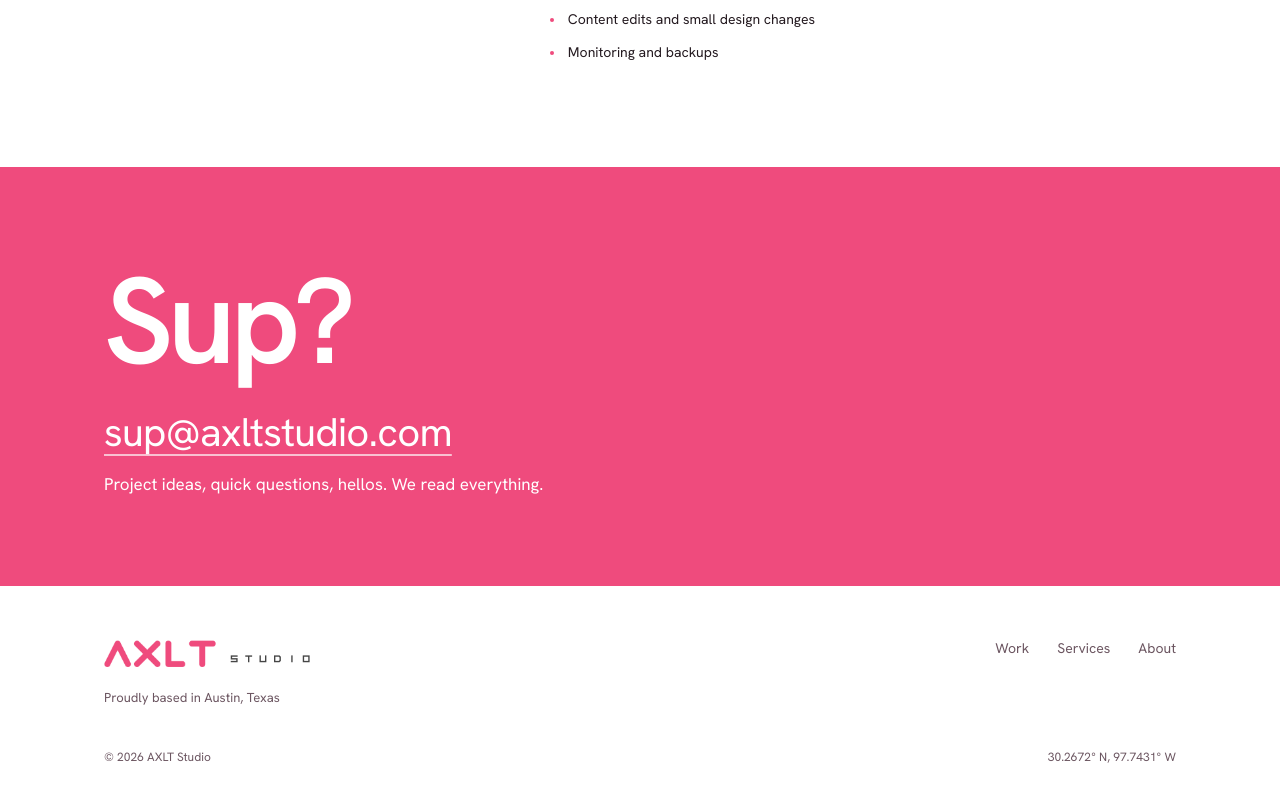
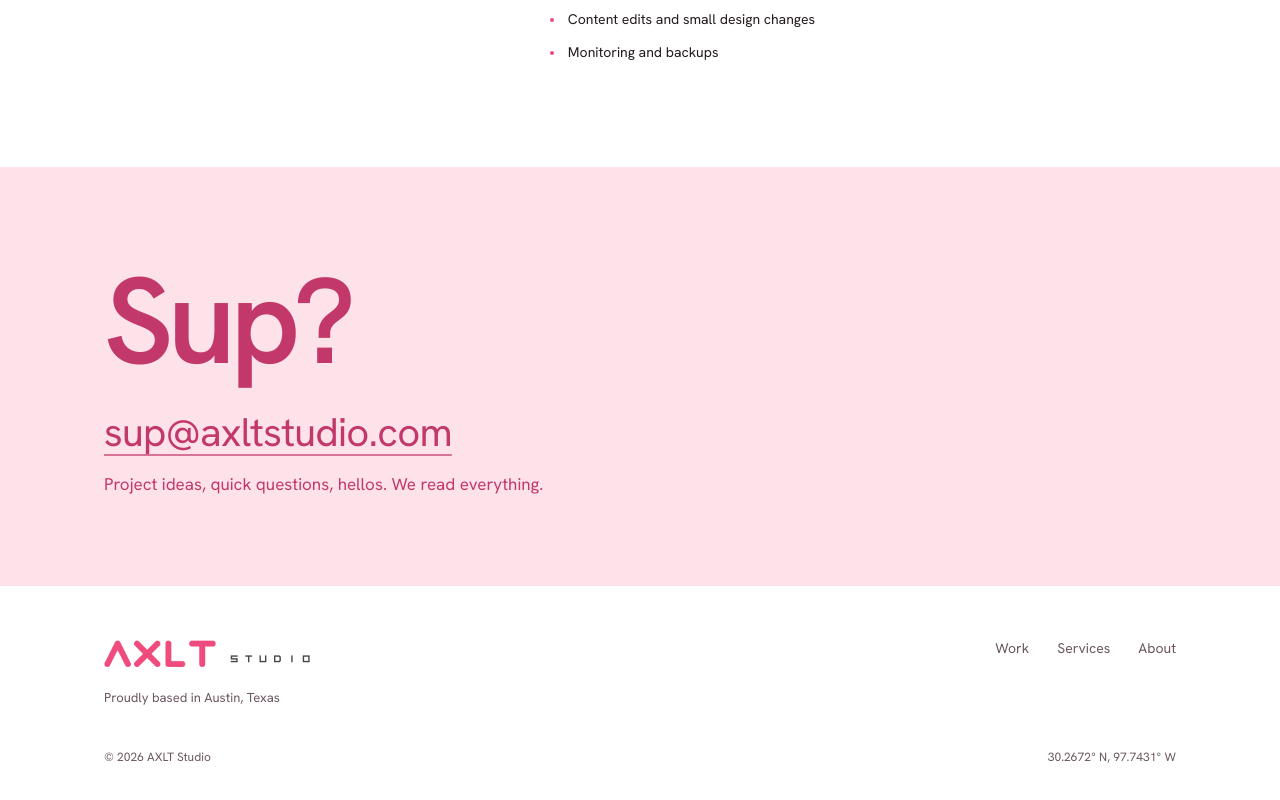
Before and after one commit to AXLT-Studio/axltstudiocom, a Next.js app: page /services in a window 1280 px wide. Shown: the part 3105-3905 px from the top of the page. Built offline with nearby package versions, Linux system fonts and the light colour scheme; no server answers.

Commit message:
Update footer-contact.module.css

```diff
--- a/src/app/footer-contact.module.css
+++ b/src/app/footer-contact.module.css
@@ -1,10 +1,10 @@
 .footerRoot { background: var(--color-white); }
-.band { background: var(--color-pink-500); color: var(--color-white); }
+.band { background: #fee2e9; color: #c3386a; }
 .content { padding-top: 96px; padding-bottom: 88px; display: flex; flex-direction: column; align-items: flex-start; gap: 28px; }
 .content h2 { font-family: var(--heading-font); font-size: clamp(64px, 9.5vw, 136px); font-weight: 600; line-height: .95; letter-spacing: -.045em; }
 .emailBlock { min-width: 0; max-width: 100%; display: flex; flex-direction: column; align-items: flex-start; gap: 12px; }
-.emailBlock a { max-width: 100%; font-size: clamp(24px, 3.2vw, 40px); line-height: 1.3; letter-spacing: -.02em; color: var(--color-white); overflow-wrap: anywhere; text-decoration: underline; text-decoration-thickness: 2px; text-decoration-color: rgb(255 255 255 / 65%); text-underline-offset: 8px; }
-.emailBlock a:hover { color: var(--color-white); text-decoration-color: var(--color-white); }
+.emailBlock a { max-width: 100%; font-size: clamp(24px, 3.2vw, 40px); line-height: 1.3; letter-spacing: -.02em; color: inherit; overflow-wrap: anywhere; text-decoration: underline; text-decoration-thickness: 2px; text-decoration-color: rgb(195 56 106 / 65%); text-underline-offset: 8px; }
+.emailBlock a:hover { color: inherit; text-decoration-color: currentColor; }
 .emailBlock a:focus-visible { outline: 3px solid var(--color-ink-900); outline-offset: 6px; }
-.emailBlock p { font-size: 17px; font-weight: 400; color: var(--color-white); }
+.emailBlock p { font-size: 17px; font-weight: 400; color: inherit; }
 @media (max-width: 600px) { .content { padding-top: 64px; padding-bottom: 56px; } }
```
